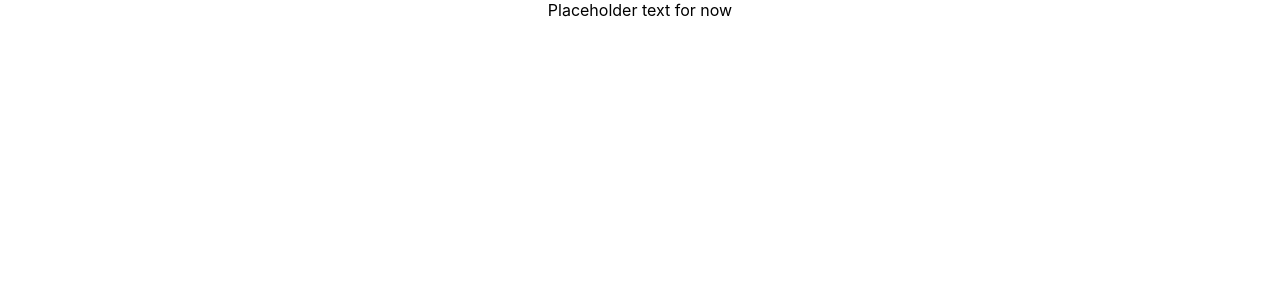
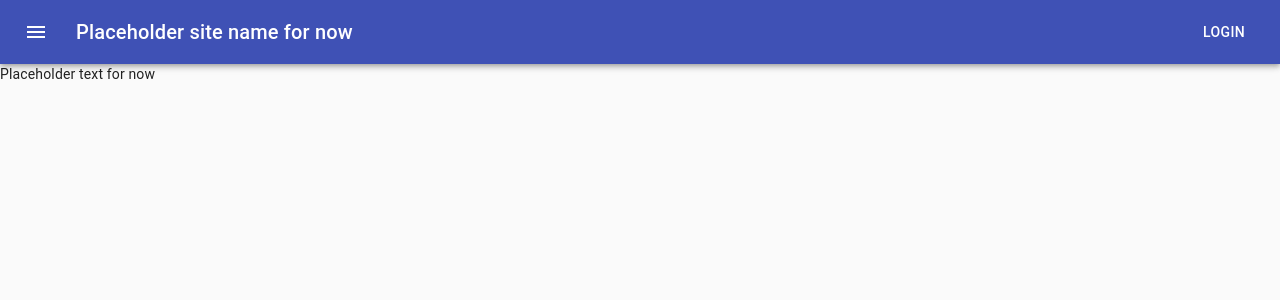
Before and after one commit to shawn-walcher/mock-with-material, a React (Create React App) app in the folder frontend/: page / in a window 1280 px wide. Shown: the top 300 px of the page. Built offline with nearby package versions, Linux system fonts and the light colour scheme.

Commit message:
basic page with material-ui core and icons added

```diff
--- a/frontend/package.json
+++ b/frontend/package.json
@@ -3,6 +3,8 @@
   "version": "0.1.0",
   "private": true,
   "dependencies": {
+    "@material-ui/core": "^4.12.3",
+    "@material-ui/icons": "^4.11.2",
     "@testing-library/jest-dom": "^5.14.1",
     "@testing-library/react": "^11.2.7",
     "@testing-library/user-event": "^12.8.3",
--- a/frontend/src/App.js
+++ b/frontend/src/App.js
@@ -1,8 +1,40 @@
-import logo from './logo.svg';
-import './App.css';
+import { CssBaseline, AppBar, Toolbar, IconButton, Typography, Button } from '@material-ui/core';
+import { makeStyles } from '@material-ui/core/styles';
+import { Menu as MenuIcon } from '@material-ui/icons';
+
+
+const useStyles = makeStyles((theme) => ({
+  root: {
+    flexGrow: 1,
+  },
+  menuButton: {
+    marginRight: theme.spacing(2),
+  },
+  title: {
+    flexGrow: 1,
+  },
+}));
 
 function App() {
-  return <div className='App'>Placeholder text for now</div>;
+  const classes = useStyles();
+
+  return (
+    <div className='App'>
+      <CssBaseline />
+      <AppBar position='static'>
+        <Toolbar>
+          <IconButton edge='start' className={classes.menuButton} color='inherit' aria-label='menu'>
+            <MenuIcon />
+          </IconButton>
+          <Typography variant='h6' className={classes.title}>
+            Placeholder site name for now
+          </Typography>
+          <Button color='inherit'>Login</Button>
+        </Toolbar>
+      </AppBar>
+      Placeholder text for now
+    </div>
+  );
 }
 
 export default App;
```
Also changed, not shown: 1 other file (tests, documents, lock files or other folders).
